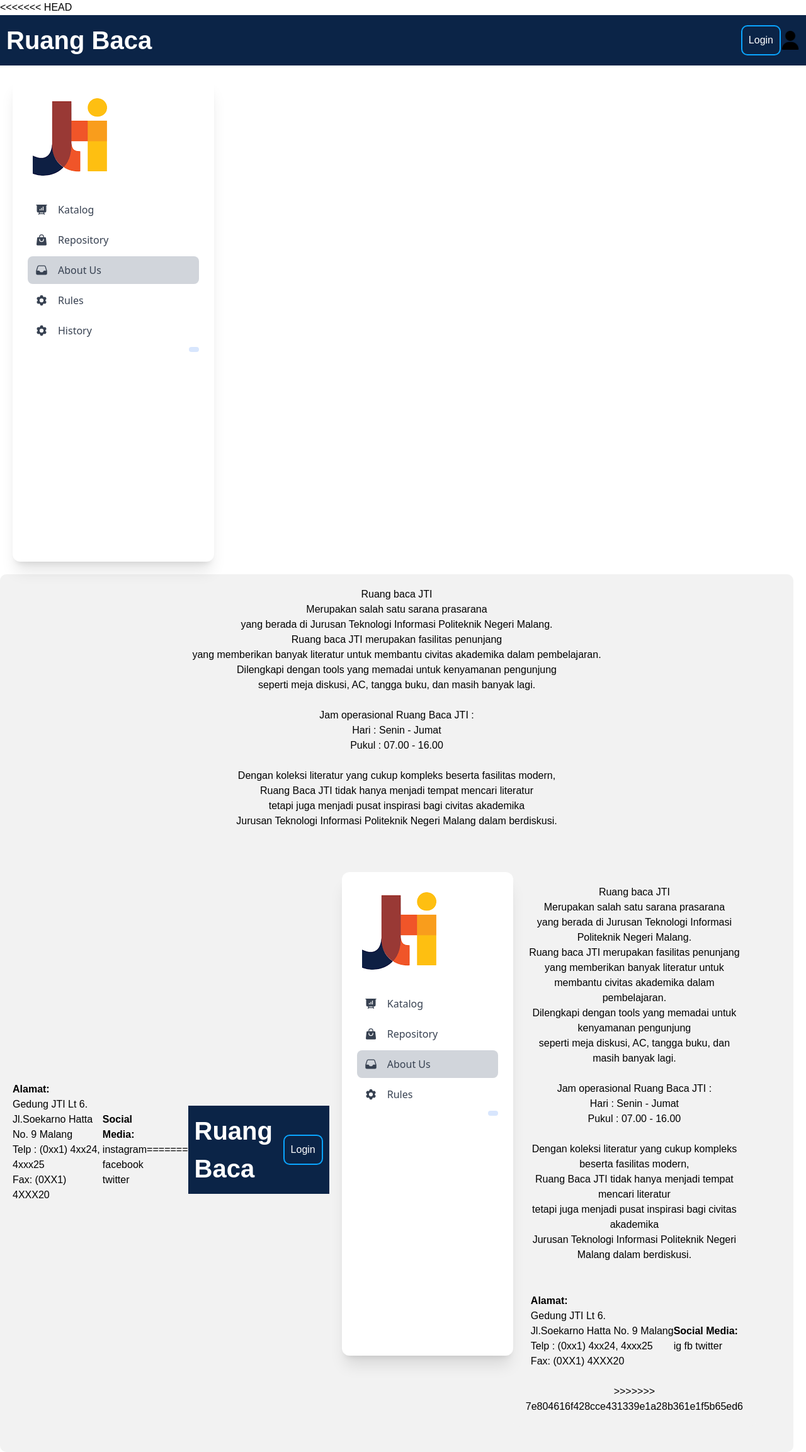
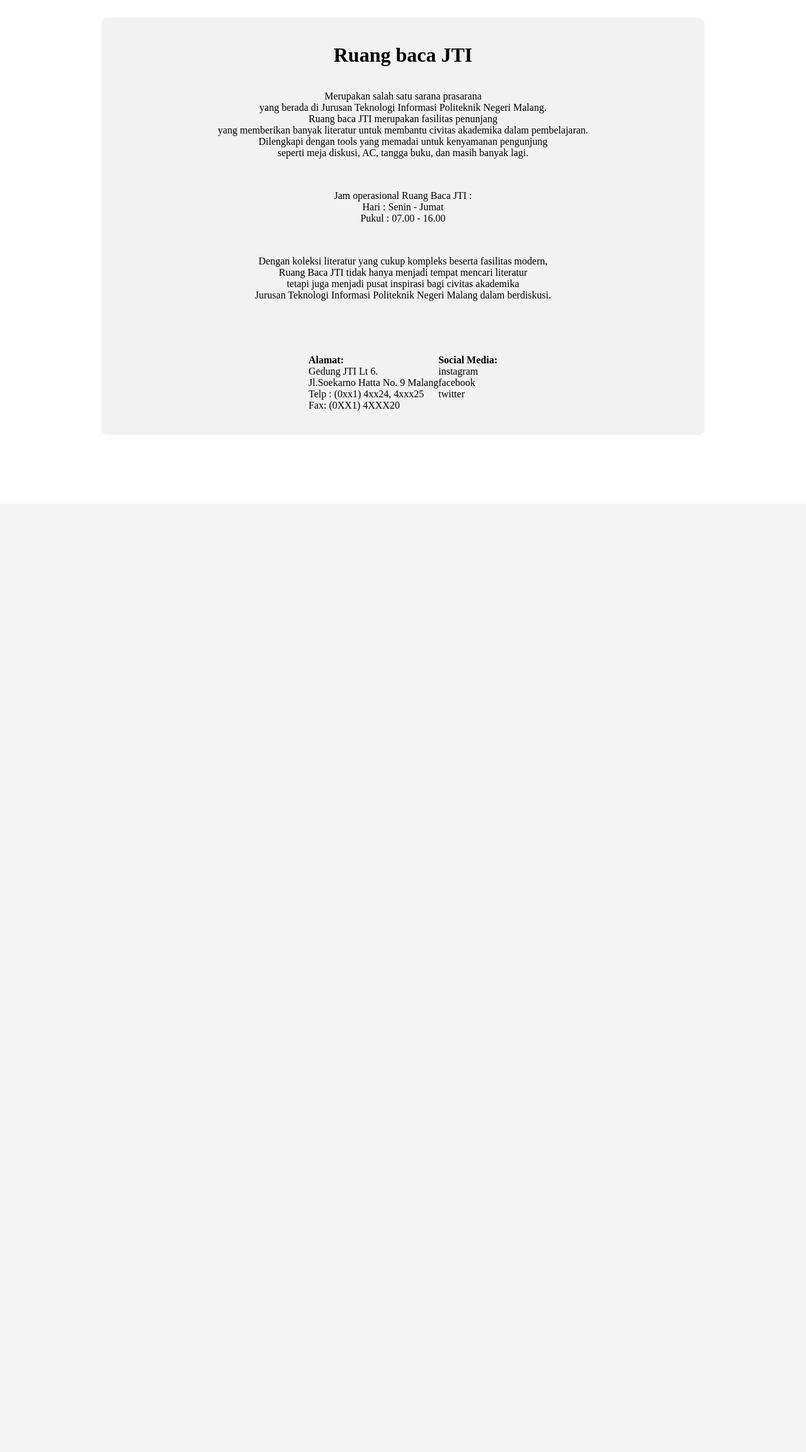
Before and after one commit to mochammadcholilurrokhman/LancarJaya_Perpustakaan_2F, a PHP site: page /fitur/aboutUs.php in a window 1280 px wide. Shown: the whole page at 63% size. After the commit the page ends 653 px from the top, so only its background shows below. Run offline with PHP 8.4, Linux system fonts and the light colour scheme; some libraries are stand-ins or nearby versions.

Commit message:
perpustakaan

```diff
--- a/fitur/aboutUs.php
+++ b/fitur/aboutUs.php
@@ -5,14 +5,11 @@
     <meta charset="UTF-8">
     <meta name="viewport" content="width=device-width, initial-scale=1.0">
     <title>Katalog Perpustakaan</title>
-<<<<<<< HEAD
     <link rel="stylesheet" href="../style/aboutUs.css">
 </head>
 
 <body>
-    <?php include('../komponen/header.php'); ?>
     <div class="content">
-        <?php include('../komponen/sidebaruser.php'); ?>
         <div class="isiTeks">
             <h1>Ruang baca JTI</h1>
             <p> Merupakan salah satu sarana prasarana <br>
@@ -47,51 +44,6 @@
                     <br> facebook
                     <br> twitter
                 </span>
-=======
-    <link rel="stylesheet" href="../style/fitur.css">
-</head>
-
-<body>
-    <?php
-    include('../komponen/header.php');
-    ?>
-
-    <div class="content">
-        <div id="sidebar">
-            <?php
-            include('../komponen/sidebar.php');
-            ?>
-
-            <div class="isiTeks">
-                <div class="aboutUs"></div>
-                <h1>Ruang baca JTI</h1>
-                <p> Merupakan salah satu sarana prasarana <br>
-                    yang berada di Jurusan Teknologi Informasi Politeknik Negeri Malang. <br> Ruang baca JTI merupakan fasilitas penunjang <br>
-                    yang memberikan banyak literatur untuk membantu civitas akademika dalam pembelajaran. <br>
-                    Dilengkapi dengan tools yang memadai untuk kenyamanan pengunjung <br>
-                    seperti meja diskusi, AC, tangga buku, dan masih banyak lagi. <br> <br>
-                </p>
-                <p>
-
-                    Jam operasional Ruang Baca JTI : <br>
-                    Hari : Senin - Jumat <br>
-                    Pukul : 07.00 - 16.00 <br> <br>
-                </p>
-                <p>Dengan koleksi literatur yang cukup kompleks beserta fasilitas modern, <br>
-                    Ruang Baca JTI tidak hanya menjadi
-                    tempat mencari literatur <br>
-                    tetapi juga menjadi pusat inspirasi bagi civitas akademika <br>
-                    Jurusan Teknologi Informasi Politeknik Negeri Malang dalam berdiskusi.</p>
-                </p> <br><br>
-                <div class="info-bar">
-                    <span> <b>Alamat: </b><br>
-                        Gedung JTI Lt 6. <br>
-                        Jl.Soekarno Hatta No. 9 Malang <br>
-                        Telp : (0xx1) 4xx24, 4xxx25 <br>
-                        Fax: (0XX1) 4XXX20 <br> <br></span>
-                    <span> <b>Social Media: </b> <br> ig fb twitter</span>
-                </div>
->>>>>>> 7e804616f428cce431339e1a28b361e1f5b65ed6
             </div>
         </div>
     </div>
```
